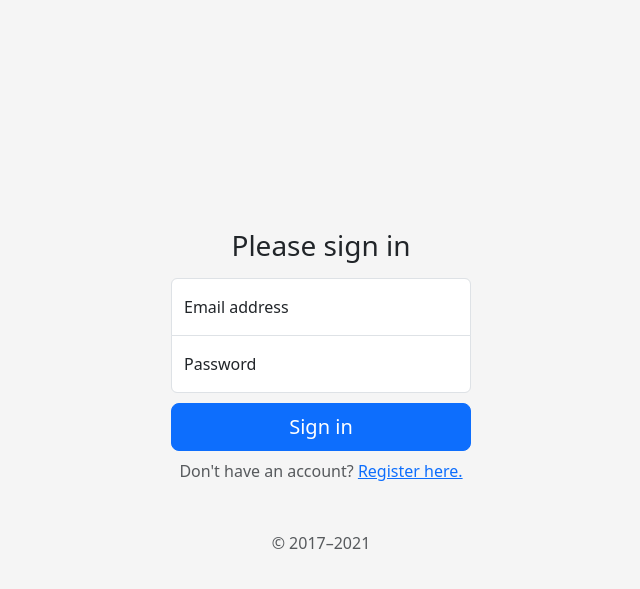
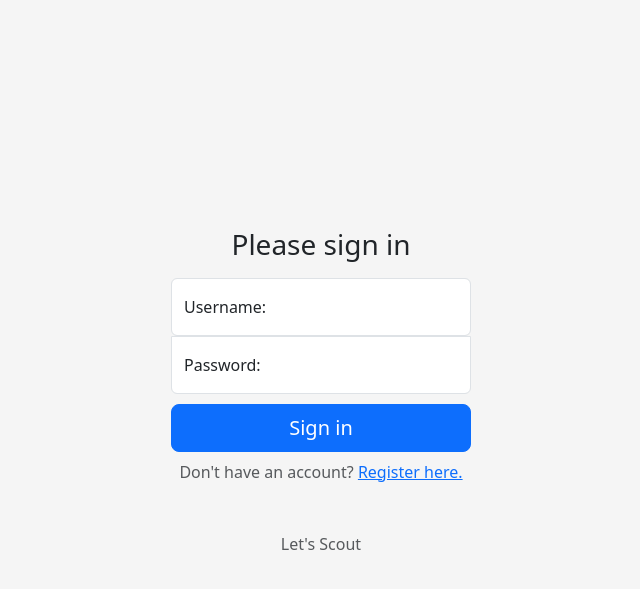
Before and after one commit to Carlo-F/CS50W, a Django app: page /login in a window 1280 px wide. Shown: the top 589 px of the page, without its empty margins (319-959 px from the left). Run offline with Django 4.2, Linux system fonts and the light colour scheme; data comes from the database, SQL or seed files in the repository; both versions use the stored data as it was after the commit.

Commit message:
add login functionality

```diff
--- a/scout/templates/scout/login.html
+++ b/scout/templates/scout/login.html
@@ -81,17 +81,17 @@ body {
     <h1 class="h3 mb-3 fw-normal">Please sign in</h1>
 
     <div class="form-floating">
-      <input type="email" class="form-control" id="email" name="email" placeholder="name@example.com">
-      <label for="floatingInput">Email address</label>
+      <input type="text" class="form-control" id="username" name="username" placeholder="Username">
+      <label for="floatingInput">Username:</label>
     </div>
     <div class="form-floating">
       <input type="password" class="form-control" id="password" name="password" placeholder="Password">
-      <label for="floatingPassword">Password</label>
+      <label for="floatingPassword">Password:</label>
     </div>
 
     <button class="w-100 btn btn-lg btn-primary" type="submit">Sign in</button>
     <p class="mt-2 mb-3 text-muted">Don't have an account? <a href="{% url 'register' %}">Register here.</a></p>
-    <p class="mt-5 mb-3 text-muted">&copy; 2017–2021</p>
+    <p class="mt-5 mb-3 text-muted">Let's Scout</p>
   </form>
   {% if message %}
   <div class="alert alert-danger alert-dismissible fade show" role="alert">
--- a/scout/views.py
+++ b/scout/views.py
@@ -189,7 +189,7 @@ def edit_activity(request,activity_id):
             activity.is_suitable_for_disabled = form.cleaned_data['activity_is_suitable_for_disabled']
 
             activity.save()
-            # redirect to the detail page of the `Band` we just updated
+
             return HttpResponseRedirect(reverse("activity",kwargs={'activity_id':activity.id}))
     else:
 
@@ -284,17 +284,18 @@ def login_view(request):
     if request.method == "POST":
 
         # Attempt to sign user in
-        email = request.POST["email"]
+        username = request.POST["username"]
         password = request.POST["password"]
-        user = authenticate(request, email=email, password=password)
+        user = authenticate(request, username=username, password=password)
 
         # Check if authentication successful
         if user is not None:
             login(request, user)
-            return HttpResponseRedirect(reverse("index"))
+            return HttpResponseRedirect(reverse("my_activities"))
         else:
             return render(request, "scout/login.html", {
-                "message": "Invalid email and/or password."
+                "message": "Invalid username and/or password.",
+                "current_page": "login"
             })
     else:
         return render(request, "scout/login.html",{
```
Also changed, not shown: capstone/settings.py (+8 -1 lines), db.sqlite3.
